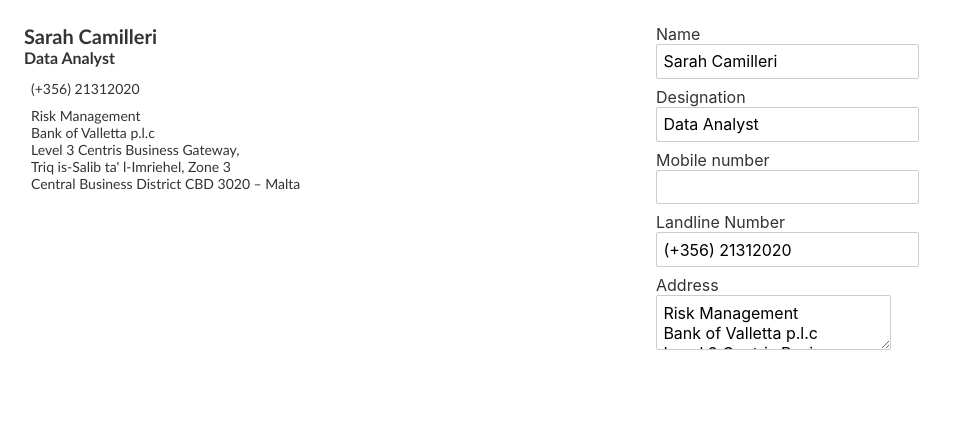
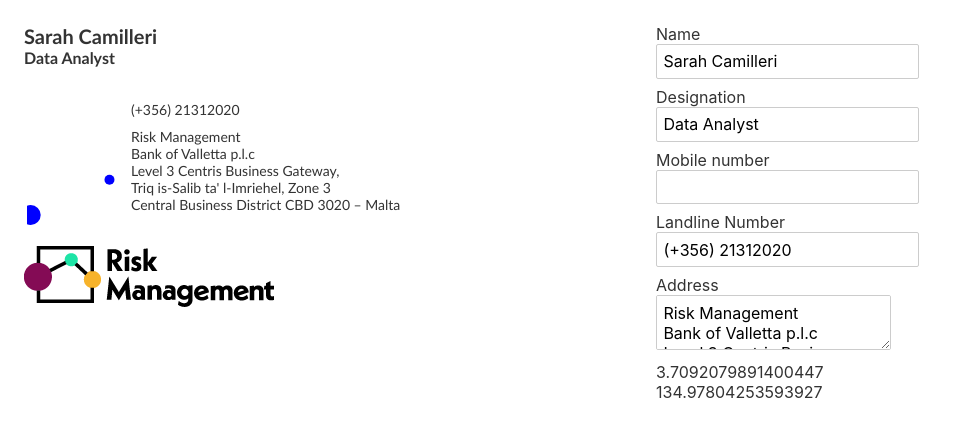
Before and after one commit to jcamilleri13/bov-signature-generator, a Svelte app: page / in a window 1280 px wide. Shown: the top 436 px of the page, without its empty margins (0-958 px from the left). Built offline with nearby package versions, Linux system fonts and the light colour scheme.

Commit message:
Add logo, initial circle generator code

```diff
--- a/src/App.svelte
+++ b/src/App.svelte
@@ -6,17 +6,52 @@
 Triq is-Salib ta' l-Imriehel, Zone 3
 Central Business District CBD 3020 – Malta`
 
+  const MAX_X = 100;
+  const MAX_Y = 150;
+
   let name = 'Sarah Camilleri';
   let designation = 'Data Analyst';
   let mobileNumber;
   let landlineNumber = '(+356) 21312020';
+
+  let circleA
+  let circleB
+
+  $: circleA = {
+    cx: Math.abs(hash(name.split(' ')[0])) / 2147483647 * MAX_X,
+    cy: Math.abs(hash(name.split(' ')[0].split('').reverse().toString())) / 2147483647 * MAX_Y,
+    r: name.split(' ')[0].length * 2
+  }
+
+  $: circleB = {
+    cx: Math.abs(hash(name.split(' ')[1])) / 2147483647 * MAX_X,
+    cy: Math.abs(hash(name.split(' ')[1].split('').reverse().toString())) / 2147483647 * MAX_Y,
+    r: name.split(' ')[1].length * 3
+  }
 
   const styles = {
     global: 'font-family: Trebuchet MS, sans-serif;',
     name: 'font-size: 20px; font-weight: bold;',
     designation: 'font-size: 16px; font-weight: bold; margin-bottom: 10px;',
     info: 'font-size: 14px;',
-    address: 'margin-top: 10px;'
+    address: 'margin-top: 10px;',
+    logo: 'margin-top: 10px;'
+  }
+
+  function hash (string) {
+      if (!string) return 0
+
+	    let hash = 0
+
+      if (string.length === 0) return hash
+
+      for (let i = 0; i < string.length; i++) {
+	        const char = string.charCodeAt(i)
+	        hash = ((hash << 5) - hash) + char
+	        hash = hash & hash // Convert to 32bit integer
+	    }
+
+	    return hash
 	}
 </script>
 
@@ -27,7 +62,13 @@
       <div style={styles.designation}>{designation}</div>
     </div>
     <table>
-      <td></td>
+      <tr>
+        <td>
+          <svg width={MAX_X} height={MAX_Y}>
+            <circle {...circleA} fill="blue" />
+            <circle cx={circleB.cx} cy={circleB.cy} r="5" fill="blue" />
+          </svg>
+        </td>
         <td style={styles.info}>
           {#if mobileNumber}<div>{mobileNumber}</div>{/if}
           <div>{landlineNumber}</div>
@@ -37,7 +78,9 @@
             {/each}
           </div>
         </td>
+      </tr>
     </table>
+    <img src="/logo.png" alt="Risk Management logo" style={styles.logo}>
   </div>
   <div>
       <div class="form-control">
@@ -60,6 +103,9 @@
         <label for="address">Address</label>
         <textarea id="address">{address}</textarea>
       </div>
+
+      <div>{circleA.cx}</div>
+      <div>{circleA.cy}</div>
   </div>
 </main>
 
```
Also changed, not shown: public/logo.png (added). Lines whose indentation alone changed are shown as unchanged.
